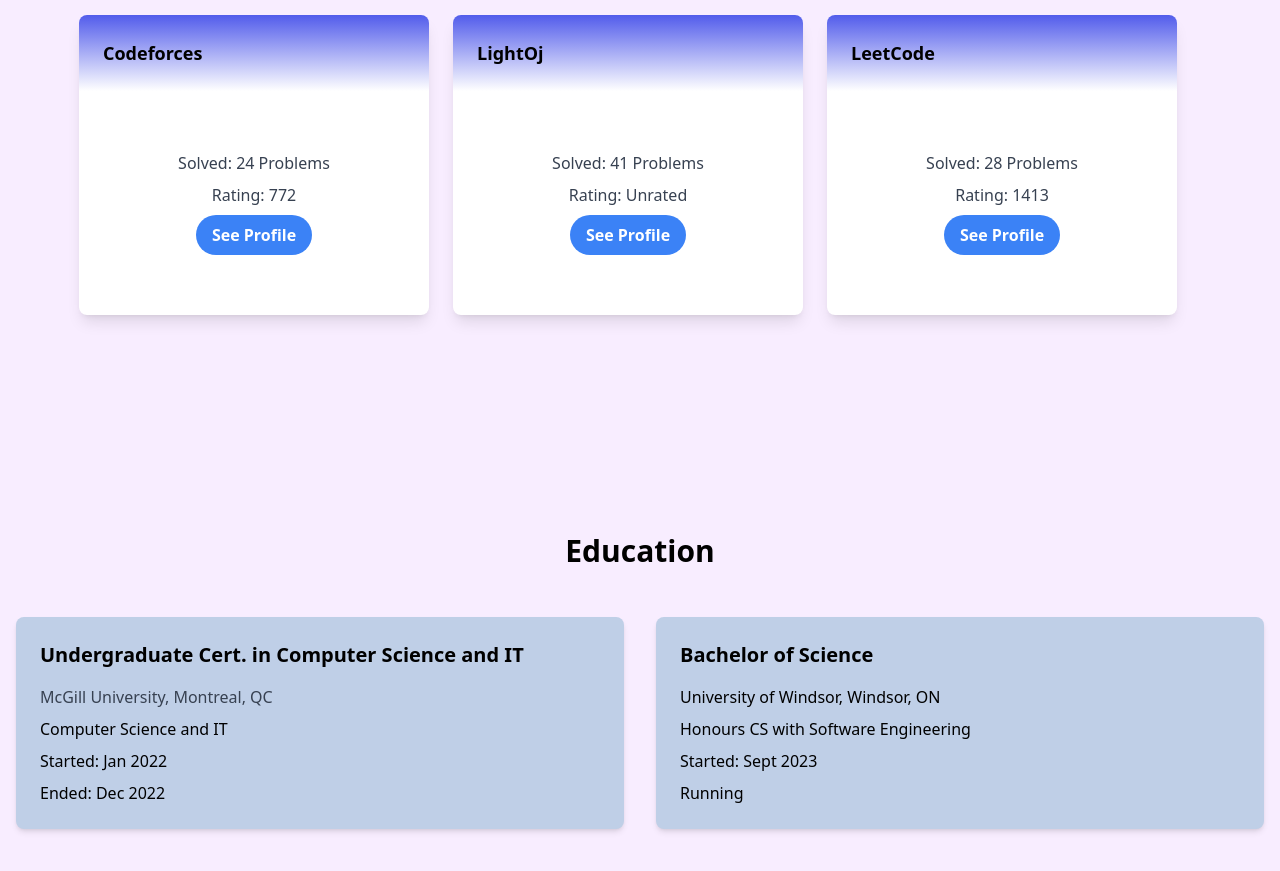
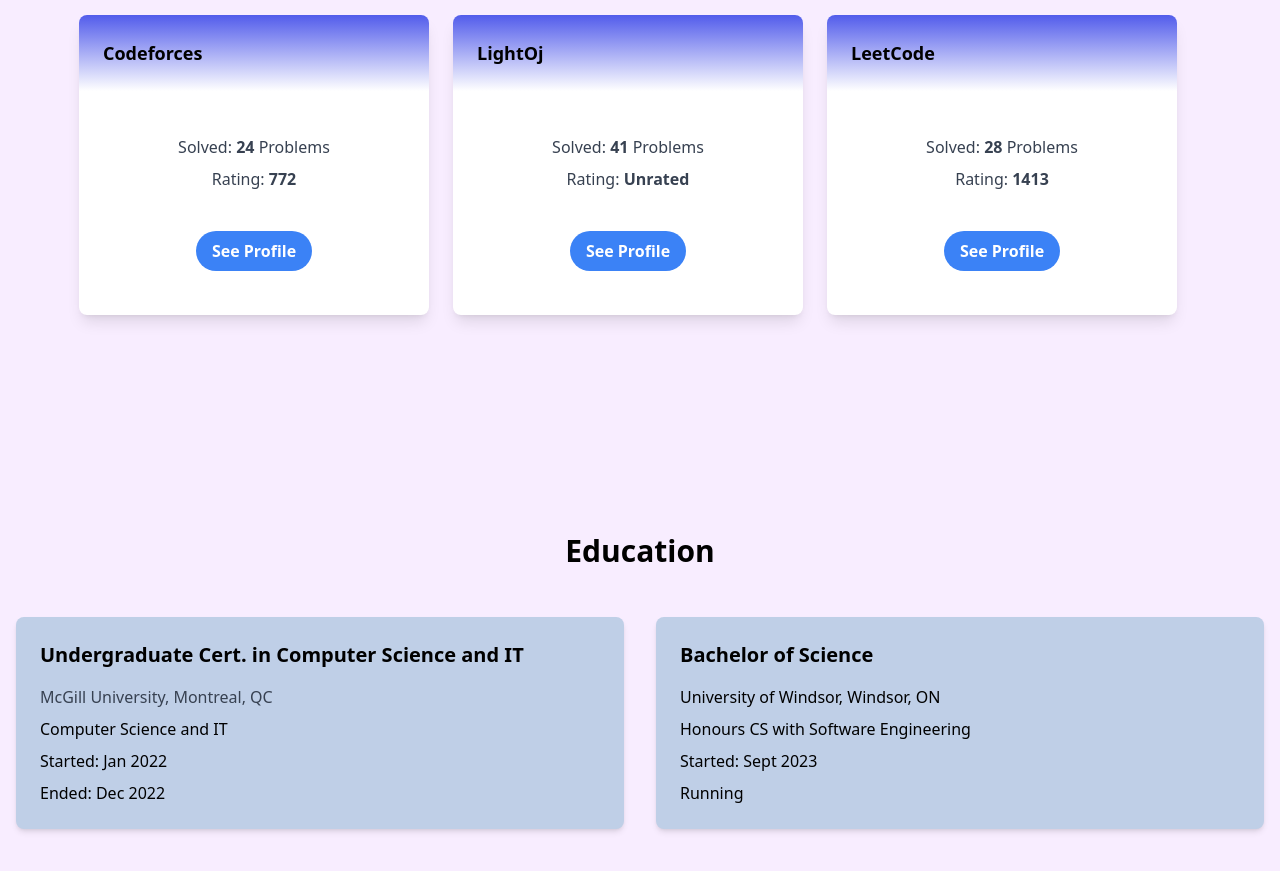
Before and after one commit to hkshakib/innovatesphere, a React (Create React App) app: page / in a window 1280 px wide. Shown: the part 5380-6251 px from the top of the page. Built offline with nearby package versions, Linux system fonts and the light colour scheme.

Commit message:
fix: problemsolving margin-padding

```diff
--- a/src/pages/ProblemSolving.jsx
+++ b/src/pages/ProblemSolving.jsx
@@ -41,9 +41,12 @@
               </div>
               <div className="p-6 flex flex-col flex-1 items-center justify-center">
                 <p className="text-gray-700 mb-2">
-                  Solved: {detail.solved} Problems
+                  Solved: <span className="font-bold">{detail.solved}</span>{" "}
+                  Problems
                 </p>
-                <p className="text-gray-700 mb-2">Rating: {detail.rating}</p>
+                <p className="text-gray-700 mb-2 pb-8">
+                  Rating: <span className="font-bold">{detail.rating}</span>
+                </p>
                 <a href={detail.profile}>
                   <button className="bg-blue-500 hover:bg-blue-600 text-white font-bold py-2 px-4 rounded-full focus:outline-none focus:shadow-outline">
                     See Profile
```
